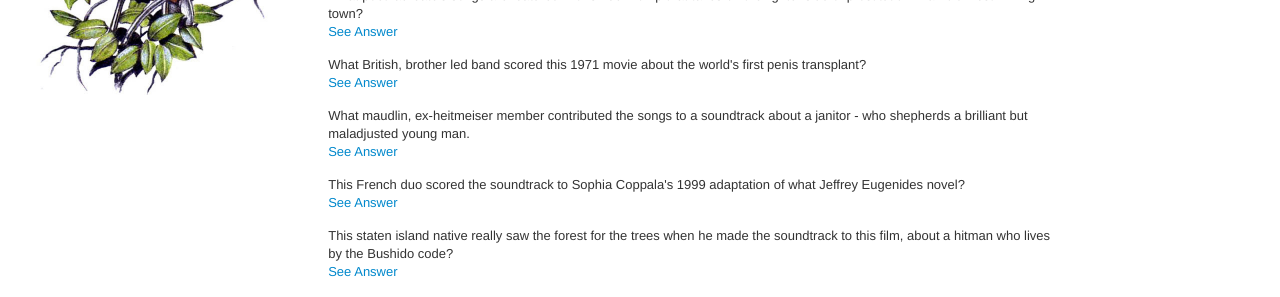
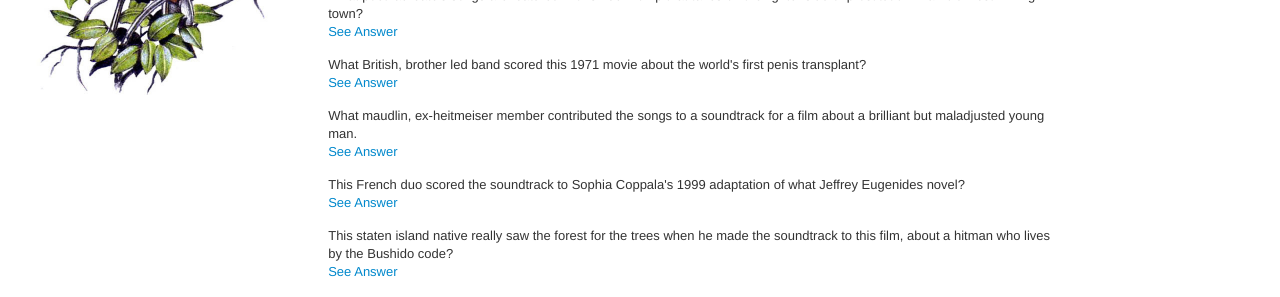
Before and after one commit to nodanaonlyzuul/wedding, a Jekyll site: the page built from trivia.html, in a window 1280 px wide. Shown: the part 288-585 px from the top of the page. Built offline with Jekyll 4.4.1, drawn with Linux system fonts in a browser that asks for light colours; nearby versions of some CDN libraries.

Commit message:
Robin Williams is not a janitor

```diff
--- a/trivia.html
+++ b/trivia.html
@@ -49,7 +49,7 @@ title: "Trivia"
 
       <div class="question_answer">
         <div class="question">
-          What maudlin, ex-heitmeiser member contributed the songs to a soundtrack about a janitor - who shepherds a brilliant but maladjusted young man.
+          What maudlin, ex-heitmeiser member contributed the songs to a soundtrack for a film about a brilliant but maladjusted young man.
         </div>
         <a class="clickanswer">See Answer</a>
         <div class="answer">
```
